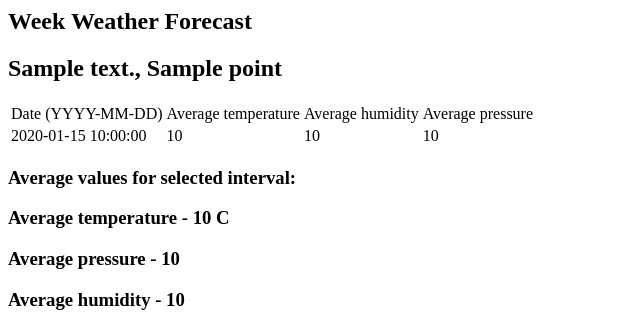
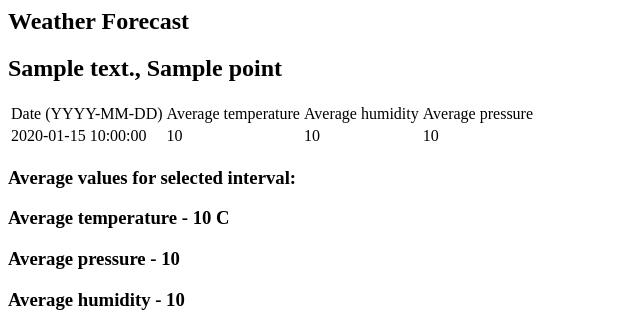
Before and after one commit to DimaLat/weatherApp, a Flask app: template templates/dailyWeatherForecast.html in a window 1280 px wide. Shown: the top 314 px of the page, without its empty margins (0-640 px from the left). Run offline with Flask 2, Linux system fonts and the light colour scheme; the template is opened without the code that fills it: most values are stand-ins (such as "Sample title", 1, 10 or a date in 2020).

Commit message:
rm week word

```diff
--- a/templates/dailyWeatherForecast.html
+++ b/templates/dailyWeatherForecast.html
@@ -6,7 +6,7 @@
 <body>
     <div id="weather-card">
 
-        <h2>Week Weather Forecast</h2>
+        <h2>Weather Forecast</h2>
 
         <div class="weather-container">
             <h2>{{ geoLocation.address }}, {{ geoLocation.point }}</h2>
```
